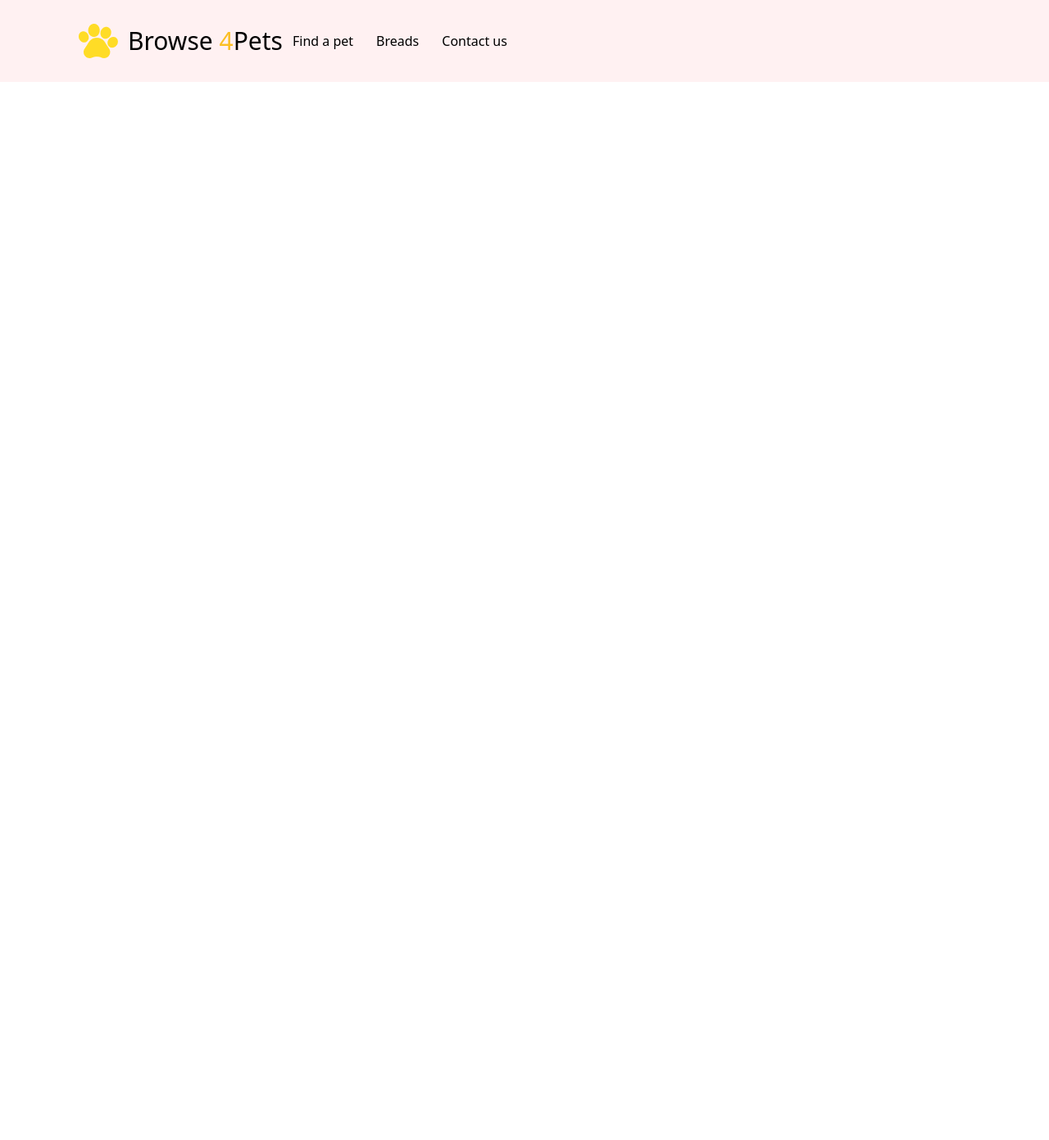
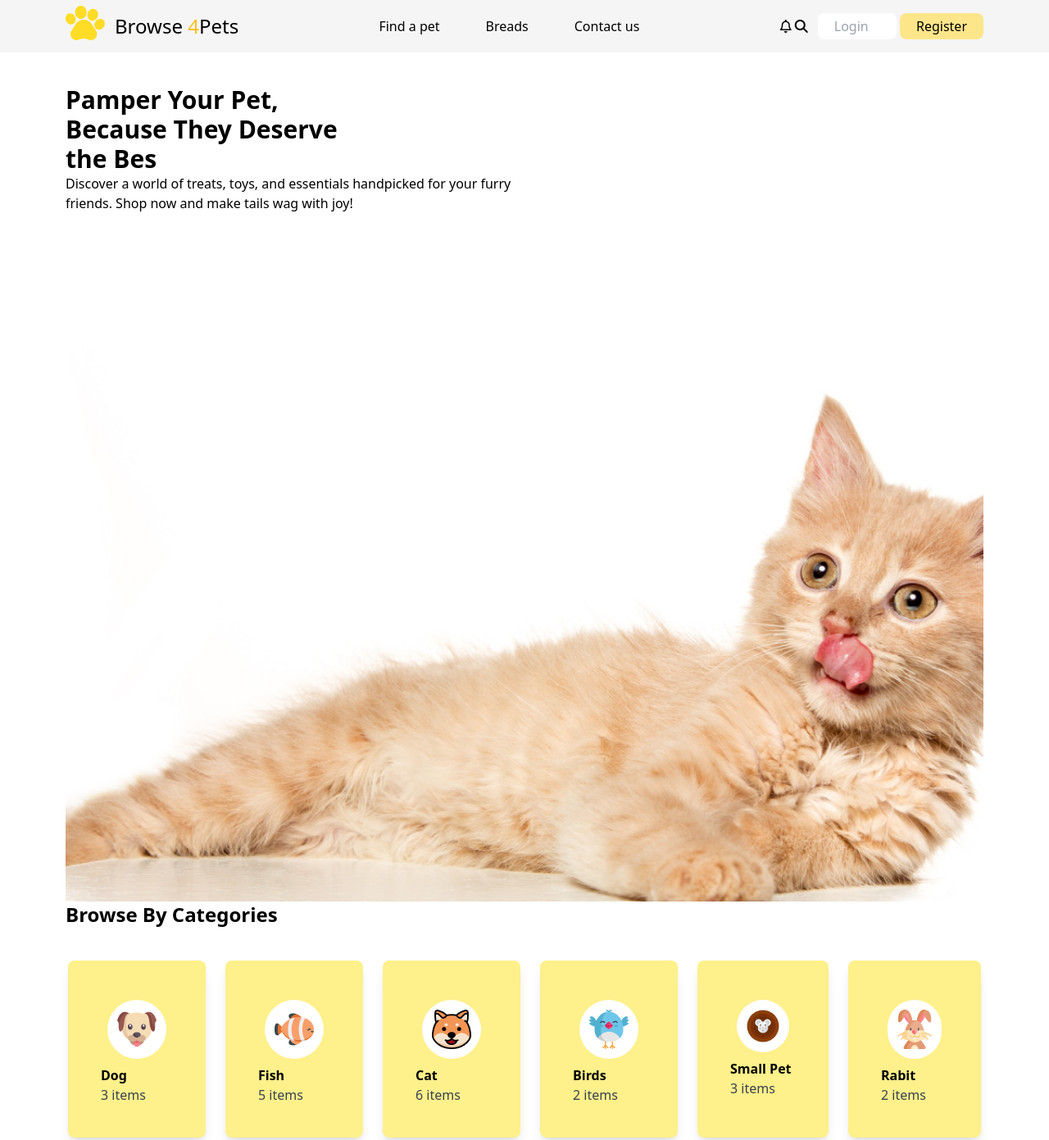
Before and after one commit to kaiumnet/Assainment-3, a plain HTML site: page index.html in a window 1280 px wide. Shown: the top 1391 px of the page at 82% size. Before the commit the page ends 800 px from the top, so only its background shows below. Drawn offline with nearby package versions, Linux system fonts and the light colour scheme.

Commit message:
add again

```diff
--- a/index.html
+++ b/index.html
@@ -5,25 +5,124 @@
   <meta name="viewport" content="width=device-width, initial-scale=1.0">
   <title>Assainment-3</title>
   <script src="https://cdn.tailwindcss.com"></script>
+  <script src="https://kit.fontawesome.com/213afaf44d.js"></script>
 </head>
 <body>
 
-  <main>
+
+  <header>
     <nav>
-      <div class="flex items-center px-24 py-5 bg-rose-50">
-        <div>
-          <img src="./images/logo-header.png" alt="">
+      <div class="flex px-20 py-5 bg-neutral-100 h-16 justify-between items-center">
+
+        <div class="flex">
+          <div>
+            <img src="./images/logo-header.png" alt="">
+          </div>
+          <div>
+            <h2 class="text-2xl m-3">Browse <span class="text-amber-400">4</span>Pets</h2>
+          </div>
         </div>
-        <div>
-          <h2 class="text-3xl m-3">Browse <span class="text-amber-400">4</span>Pets</h2>
+
+        <div class="flex list-none gap-14">
+          <li class="hover:text-indigo-900"><a href="">Find a pet</a></li>
+          <li class="hover:text-indigo-900"><a href="">Breads</a></li>
+          <li class="hover:text-indigo-900"><a href="">Contact us</a></li>
         </div>
-        <div class="flex list-none gap-7">
-          <li>Find a pet</li>
-          <li>Breads</li>
-          <li>Contact us</li>
+
+        <div class="flex items-center">
+          <div class="cursor-pointer m-3">
+            <i class="fa-regular fa-bell"></i>
+            <i class="fa-solid fa-magnifying-glass"></i>
+          </div>
+
+          <div>
+            <input class="px-5 py-1 w-24 rounded-lg" type="text" placeholder="Login">
+            <button class="bg-amber-200 px-5 py-1 rounded-lg">Register</button>
+          </div>
+
+
         </div>
       </div>
     </nav>
+  </header>
+
+  <main class="mx-20">
+
+    <section>
+
+      <div class="my-10">
+        <h1 class="text-3xl font-bold w-2/3">
+          Pamper Your Pet,<br> Because They Deserve <br> the Bes
+        </h1>
+        <p class="w-2/4">Discover a world of treats, toys, and essentials handpicked for your furry friends. Shop now and make tails wag with joy!</p>
+      </div>
+
+      <div class="bg-cover bg-center h-screen"
+      style="background-image: url('./images/cat-big.png');">
+</div>
+    </section>
+
+
+    <section>
+      <div class="">
+        <h2 class="text-2xl font-bold">Browse By Categories</h2>
+      </div>
+
+      <div class="flex gap-6 justify-center my-10">
+        <div class="shadow-lg bg-yellow-200 p-10 rounded-lg">
+          <div class="bg-white p-3 rounded-full m-2">
+            <img src="./images/dog-cartoon.png" alt="">
+          </div>
+          <h3 class="font-bold">Dog</h3>
+          <p class="text-gray-700">3 items</p>
+        </div>
+
+        <div class="shadow-lg bg-yellow-200 p-10 rounded-lg">
+          <div class="bg-white p-3 rounded-full m-2">
+            <img src="./images/fish-cartoon.png" alt="">
+          </div>
+          <h3 class="font-bold">Fish</h3>
+          <p class="text-gray-700">5 items</p>
+        </div>
+        <div class="shadow-lg bg-yellow-200 p-10 rounded-lg">
+          <div class="bg-white p-3 rounded-full m-2">
+            <img src="./images/cat-cartoon.png" alt="">
+          </div>
+          <h3 class="font-bold">Cat</h3>
+          <p class="text-gray-700">6 items</p>
+        </div>
+        <div class="shadow-lg bg-yellow-200 p-10 rounded-lg">
+          <div class="bg-white p-3 rounded-full m-2">
+            <img src="./images/bird-cartoon.png" alt="">
+          </div>
+          <h3 class="font-bold">Birds</h3>
+          <p class="text-gray-700">2 items</p>
+        </div>
+        <div class="shadow-lg bg-yellow-200 p-10 rounded-lg">
+          <div class="bg-white p-3 rounded-full m-2">
+            <img src="./images/mouse-cartoon.png" alt="">
+          </div>
+          <h3 class="font-bold">Small Pet</h3>
+          <p class="text-gray-700">3 items</p>
+        </div>
+        <div class="shadow-lg bg-yellow-200 p-10 rounded-lg">
+          <div class="bg-white p-3 rounded-full m-2">
+            <img src="./images/rabbit-cartoon.png" alt="">
+          </div>
+          <h3 class="font-bold">Rabit</h3>
+          <p class="text-gray-700">2 items</p>
+        </div>
+      </div>
+
+
+    </section>
+
+
+    <section>
+
+
+    </section>
+
   </main>
 
 </body>
--- a/tailwind.config.js
+++ b/tailwind.config.js
@@ -2,7 +2,10 @@
 module.exports = {
   content: ["./src/**/*.{html,js}"],
   theme: {
-    extend: {},
+
+    extend: {
+
+    },
   },
   plugins: [],
 }
```
